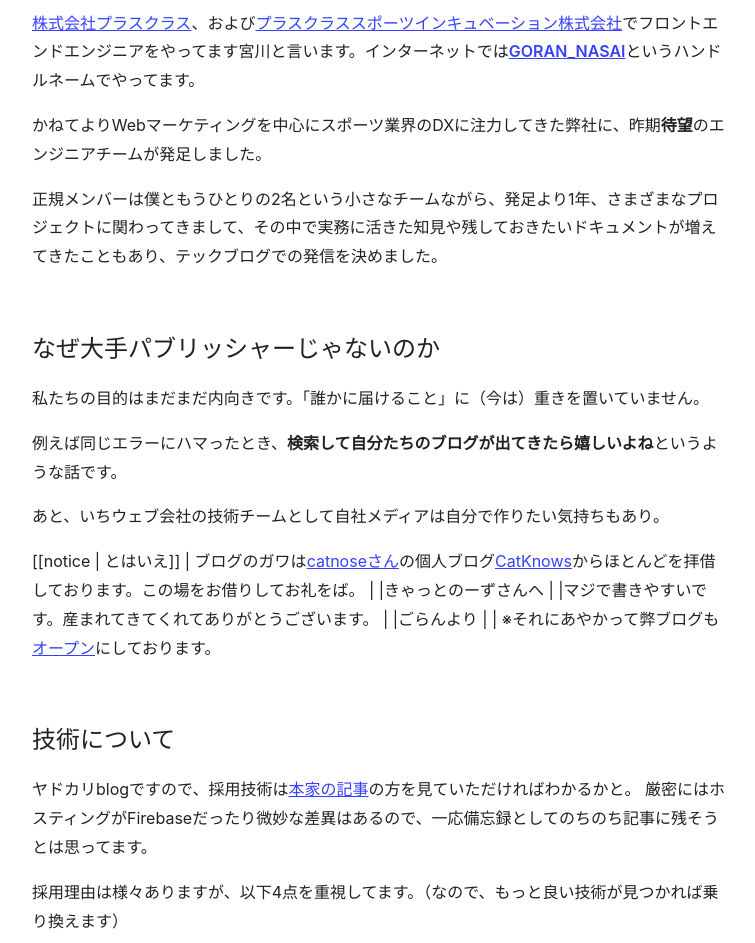
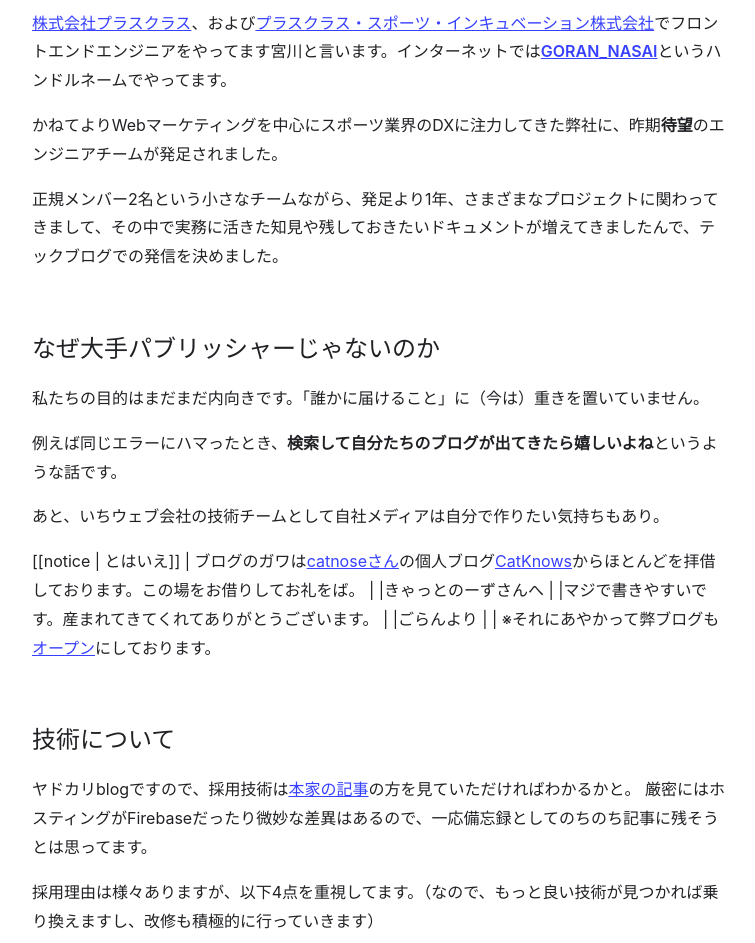
Before and after one commit to plusclass/devlog, a Gatsby site: page /devlog/ in a window 1280 px wide. Shown: the part 589-1532 px from the top of the page, without its empty margins (208-963 px from the left). Built offline with nearby package versions, Linux system fonts and the light colour scheme; Gatsby itself is replaced by a stand-in of ours.

Commit message:
記事修正・画像修正

```diff
--- a/content/blog/devlog/index.md
+++ b/content/blog/devlog/index.md
@@ -9,11 +9,11 @@
 ---
 
 ## はじめまして
-[株式会社プラスクラス](https://plus-class.co.jp/)、および[プラスクラススポーツインキュベーション株式会社](https://plusclass-sports-incubation.co.jp/)でフロントエンドエンジニアをやってます宮川と言います。インターネットでは[**GORAN_NASAI**](https://goran-nasai.com/)というハンドルネームでやってます。
+[株式会社プラスクラス](https://plus-class.co.jp/)、および[プラスクラス・スポーツ・インキュベーション株式会社](https://plusclass-sports-incubation.co.jp/)でフロントエンドエンジニアをやってます宮川と言います。インターネットでは[**GORAN_NASAI**](https://goran-nasai.com/)というハンドルネームでやってます。
 
-かねてよりWebマーケティングを中心にスポーツ業界のDXに注力してきた弊社に、昨期**待望**のエンジニアチームが発足しました。
+かねてよりWebマーケティングを中心にスポーツ業界のDXに注力してきた弊社に、昨期**待望**のエンジニアチームが発足されました。
 
-正規メンバーは僕ともうひとりの2名という小さなチームながら、発足より1年、さまざまなプロジェクトに関わってきまして、その中で実務に活きた知見や残しておきたいドキュメントが増えてきたこともあり、テックブログでの発信を決めました。
+正規メンバー2名という小さなチームながら、発足より1年、さまざまなプロジェクトに関わってきまして、その中で実務に活きた知見や残しておきたいドキュメントが増えてきましたんで、テックブログでの発信を決めました。
 
 ## なぜ大手パブリッシャーじゃないのか
 私たちの目的はまだまだ内向きです。「誰かに届けること」に（今は）重きを置いていません。
@@ -37,7 +37,7 @@
 ヤドカリblogですので、採用技術は[本家の記事](https://catnose99.com/blazing-fast-writing/)の方を見ていただければわかるかと。
 厳密にはホスティングがFirebaseだったり微妙な差異はあるので、一応備忘録としてのちのち記事に残そうとは思ってます。
 
-採用理由は様々ありますが、以下4点を重視してます。（なので、もっと良い技術が見つかれば乗り換えます）
+採用理由は様々ありますが、以下4点を重視してます。（なので、もっと良い技術が見つかれば乗り換えますし、改修も積極的に行っていきます）
 1. MarkDownで書きたい
 2. Localでプレビューしながら書きたい
 3. GitHubでコンテンツ管理したい
@@ -57,11 +57,14 @@
 - AMP
 - PHP(WordPress)
 
-
 他にも広くWebを中心にした話や組織の話なんかもしていきたいです。
 - SEO
 - Webパフォーマンス
 - Webデザイン
 - チーム作り
 
+## 最後に
+**スポーツ業界のWebってこんな感じなんだ〜**もお届けできればと思います。どうぞよろしくお願いいたします。
+**どこかの技術者さんのためになること**も夢見て。
+
 ---
```
Also changed, not shown: static/images/goran.jpg (renamed from static/images/goran_nasai.jpg), static/images/motoi.jpg (renamed from static/images/motoi_dev.jpg).
